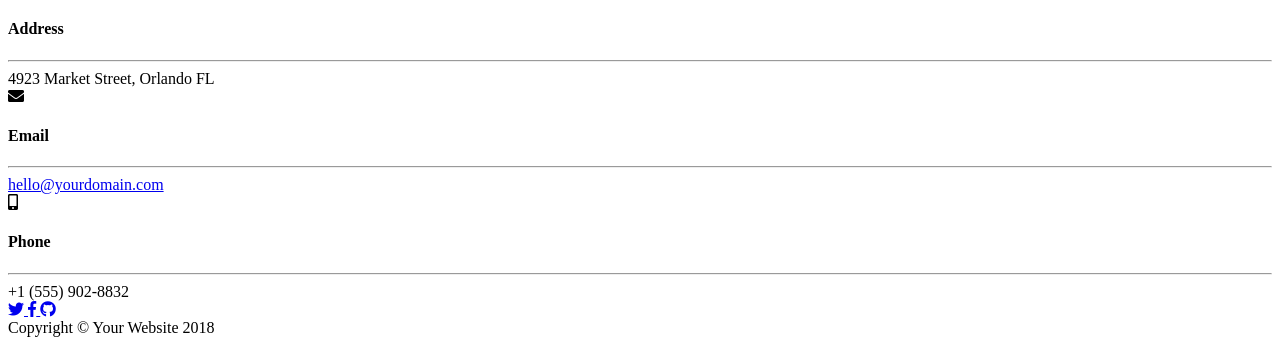
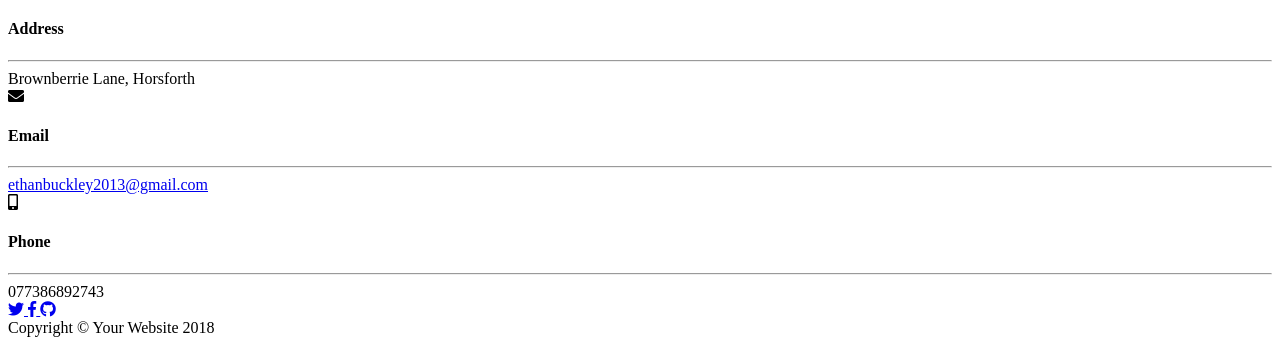
Before and after one commit to ejbuckley98/grayscale-, a website with bundled scripts: page index.html in a window 1280 px wide. Shown: the part 2587-2929 px from the top of the page. Built offline with nearby package versions, Linux system fonts and the light colour scheme.

Commit message:
Update index.html

```diff
--- a/index.html
+++ b/index.html
@@ -161,7 +161,7 @@
                 <i class="fas fa-map-marked-alt text-primary mb-2"></i>
                 <h4 class="text-uppercase m-0">Address</h4>
                 <hr class="my-4">
-                <div class="small text-black-50">4923 Market Street, Orlando FL</div>
+                <div class="small text-black-50">Brownberrie Lane, Horsforth</div>
               </div>
             </div>
           </div>
@@ -173,7 +173,7 @@
                 <h4 class="text-uppercase m-0">Email</h4>
                 <hr class="my-4">
                 <div class="small text-black-50">
-                  <a href="#">hello@yourdomain.com</a>
+                  <a href="#">ethanbuckley2013@gmail.com</a>
                 </div>
               </div>
             </div>
@@ -185,7 +185,7 @@
                 <i class="fas fa-mobile-alt text-primary mb-2"></i>
                 <h4 class="text-uppercase m-0">Phone</h4>
                 <hr class="my-4">
-                <div class="small text-black-50">+1 (555) 902-8832</div>
+                <div class="small text-black-50">077386892743</div>
               </div>
             </div>
           </div>
```
